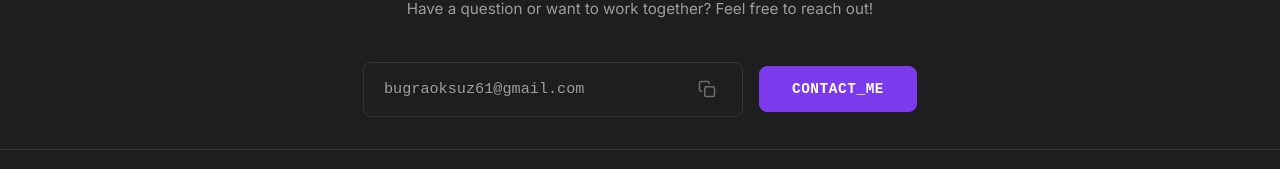
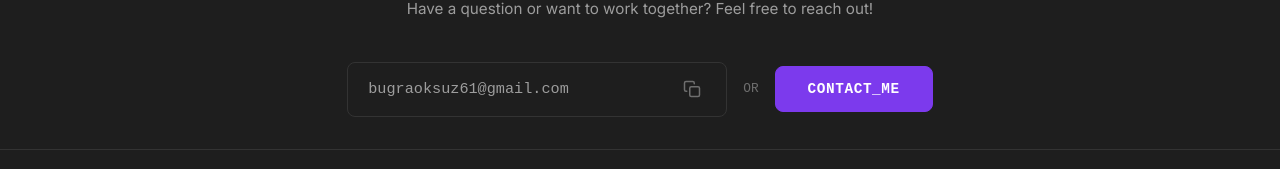
Before and after one commit to HighRadiation/web-site-portfolio, a Next.js app: page / in a window 1280 px wide. Shown: the part 2092-2261 px from the top of the page. Built offline with nearby package versions, Linux system fonts and the light colour scheme; no server answers; the database is empty.

Commit message:
style: add OR separator in contact section

```diff
--- a/src/components/sections/Contact.tsx
+++ b/src/components/sections/Contact.tsx
@@ -74,6 +74,17 @@ export const ContactSection = (): React.JSX.Element => {
             </button>
           </div>
 
+          <span
+            style={{
+              color: 'var(--text-muted)',
+              fontFamily: 'var(--font-mono)',
+              fontSize: '0.8rem',
+              fontWeight: 500,
+            }}
+          >
+            OR
+          </span>
+
           <button
             onClick={() => setIsModalOpen(true)}
             className="btn btn-primary"
```
Also changed, not shown: documents/2026-04-29_12-32-45.md (added, +13 -0 lines).
